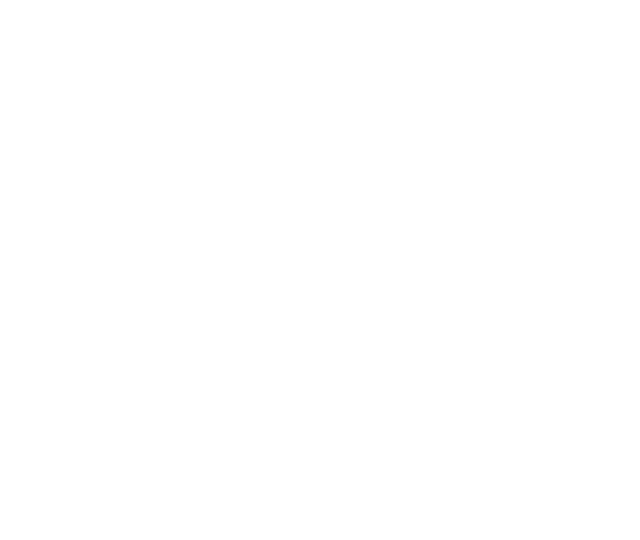
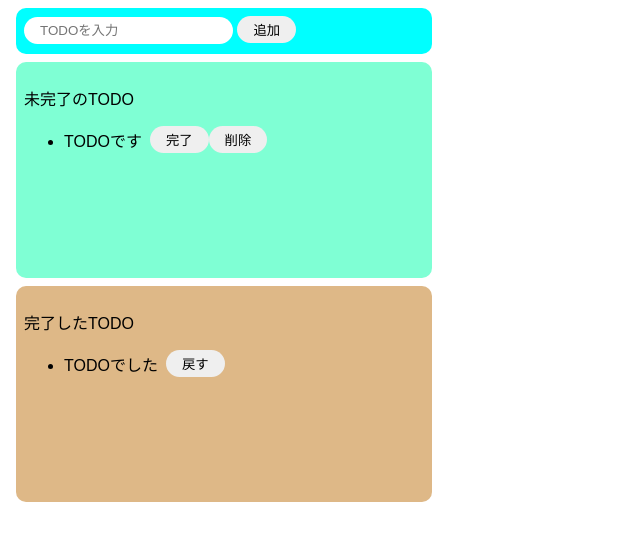
Before and after one commit to nyan-tama/jake-js, a plain HTML site: page index.html in a window 1280 px wide. Shown: the whole page, without its empty margins (0-640 px from the left). Drawn offline with Linux system fonts and the light colour scheme.

Commit message:
add 途中まで

```diff
--- a/index.html
+++ b/index.html
@@ -1,5 +1,29 @@
 <html>
+	<head>
+		<title>TODO</title>
+		<meta charaset="UTF-8" />
+		<link rel="stylesheet" href="./src/index.css" />
+	</head>
 	<body>
+		<div class="input-area">
+			<input id="add-text" placeholder="TODOを入力" />
+			<button id="add-button">追加</button>
+		</div>
+		<div class="imcomplete-area">
+			<p>未完了のTODO</p>
+			<ul class="list-row">
+				<li>TODOです</li>
+				<button>完了</button>
+				<button>削除</button>
+			</ul>
+		</div>
+		<div class="complete-area">
+			<p>完了したTODO</p>
+			<ul class="list-row">
+				<li>TODOでした</li>
+				<button>戻す</button>
+			</ul>
+		</div>
 		<script src="./src/index.js"></script>
 	</body>
 </html>
--- /dev/null
+++ b/src/index.css
@@ -0,0 +1,66 @@
+body {
+    font-family: sans-serif;
+}
+
+input {
+    border-radius: 16px;
+    border: none;
+    padding: 6px 16px;
+    outline: none;
+}
+
+button {
+    border-radius: 16px;
+    border: none;
+    padding: 4px 16px;
+}
+
+button:hover {
+    background-color: blueviolet;
+    color: aliceblue;
+    cursor: pointer;
+}
+
+li {
+    margin-right: 8px;
+}
+
+.input-area {
+    background-color: aqua;
+    width: 400px;
+    height: 30px;
+    padding: 8px;
+    margin: 8px;
+    border-radius: 10px;
+}
+
+.imcomplete-area {
+    background-color: aquamarine;
+    width: 400px;
+    min-height: 200px;
+    padding: 8px;
+    margin: 8px;
+    border-radius: 10px;
+}
+
+.complete-area {
+    background-color: burlywood;
+    width: 400px;
+    min-height: 200px;
+    padding: 8px;
+    margin: 8px;
+    border-radius: 10px;
+}
+
+.title {
+    text-align: center;
+    margin-top: 0;
+    font-weight: bold;
+    color: darkslategrey;
+}
+
+.list-row {
+    display: flex;
+    align-items: center;
+    padding-bottom: 4px;
+}
--- a/src/index.js
+++ b/src/index.js
@@ -0,0 +1,7 @@
+const onClickAdd = () => {
+    const inputText = document.getElementById("add-text").value;
+    document.getElementById("add-text").value = "";
+    alert(inputText)
+};
+
+document.getElementById("add-button").addEventListener("click", () => onClickAdd());
```
